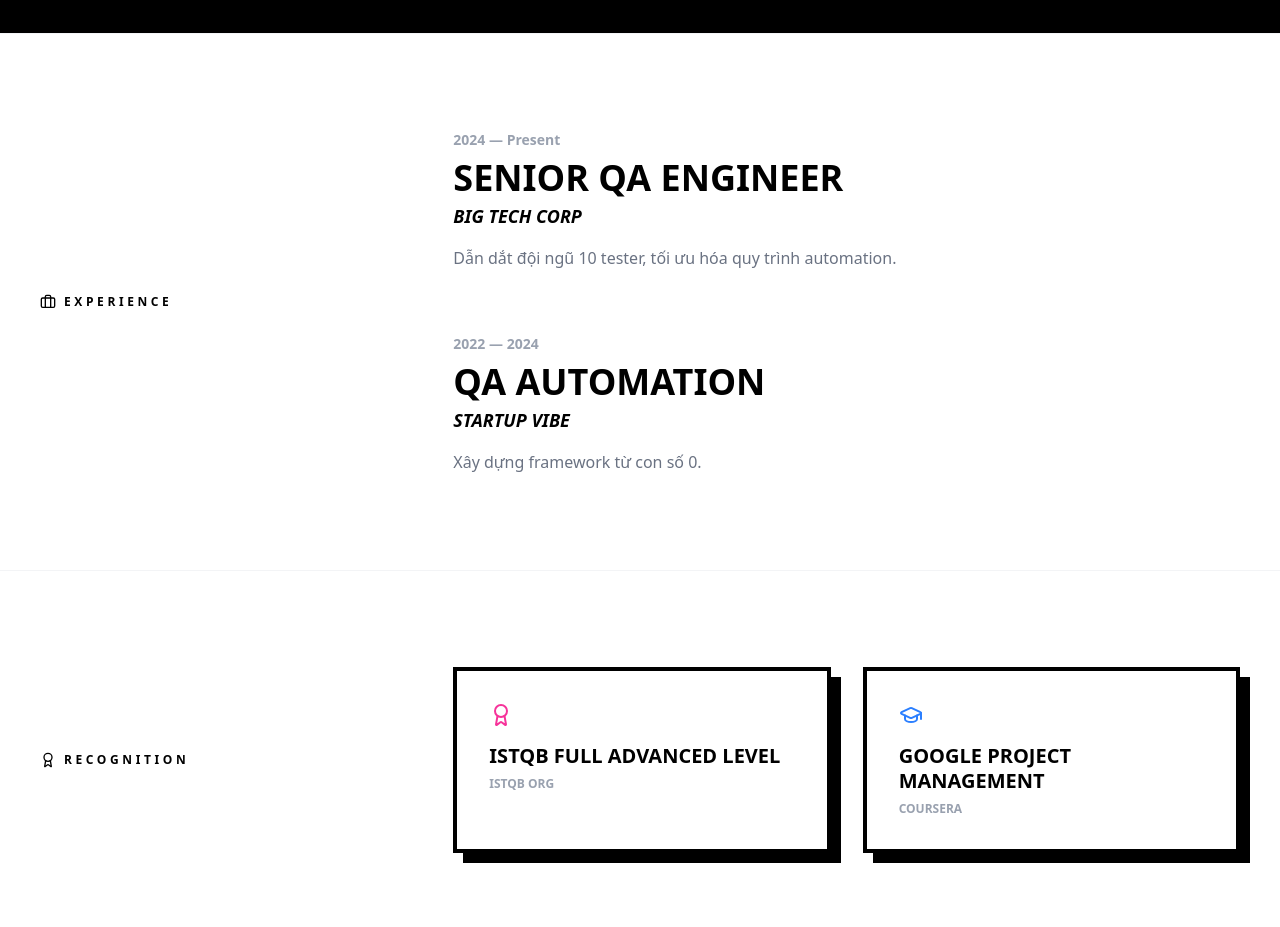
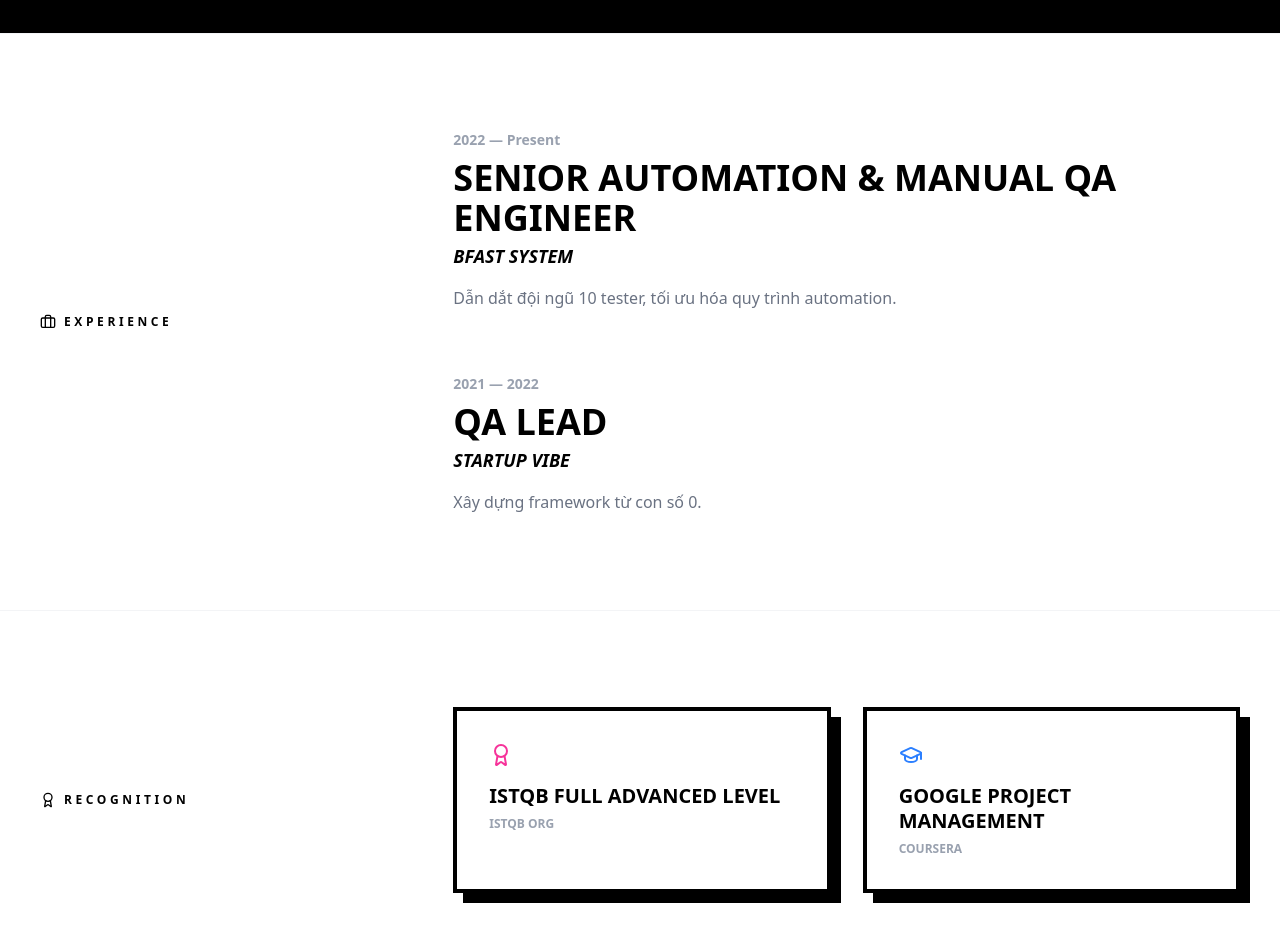
Before and after one commit to tuanpa00180/Fatcat, a Next.js app: page /about in a window 1280 px wide. Shown: the part 780-1707 px from the top of the page. Built offline with nearby package versions, Linux system fonts and the light colour scheme.

Commit message:
Add: Link to contact email / fb / linken

```diff
--- a/src/app/about/AboutClient.tsx
+++ b/src/app/about/AboutClient.tsx
@@ -13,12 +13,12 @@
 const socialLinks = [
   {
     icon: <Linkedin size={20} />,
-    link: "https://linkedin.com/in/yourprofile",
+    link: "https://www.linkedin.com/in/tuan-phan-anh-500730111/",
     label: "LinkedIn",
   },
   {
     icon: <Facebook size={20} />,
-    link: "https://facebook.com/yourpage",
+    link: "https://www.facebook.com/share/1AKb5YKvN8/?mibextid=wwXIfr",
     label: "Facebook",
   },
   {
@@ -26,19 +26,19 @@
     link: "https://instagram.com/yourhandle",
     label: "Instagram",
   },
-  { icon: <Mail size={20} />, link: "mailto:your@email.com", label: "Email" },
+  { icon: <Mail size={20} />, link: "mailto:tuanpa1@email.com", label: "Email" },
 ];
 
 const experiences = [
   {
-    year: "2024 — Present",
-    role: "Senior QA Engineer",
-    company: "Big Tech Corp",
+    year: "2022 — Present",
+    role: "Senior Automation & Manual QA Engineer",
+    company: "Bfast System",
     desc: "Dẫn dắt đội ngũ 10 tester, tối ưu hóa quy trình automation.",
   },
   {
-    year: "2022 — 2024",
-    role: "QA Automation",
+    year: "2021 — 2022",
+    role: "QA Lead",
     company: "Startup Vibe",
     desc: "Xây dựng framework từ con số 0.",
   },
```
